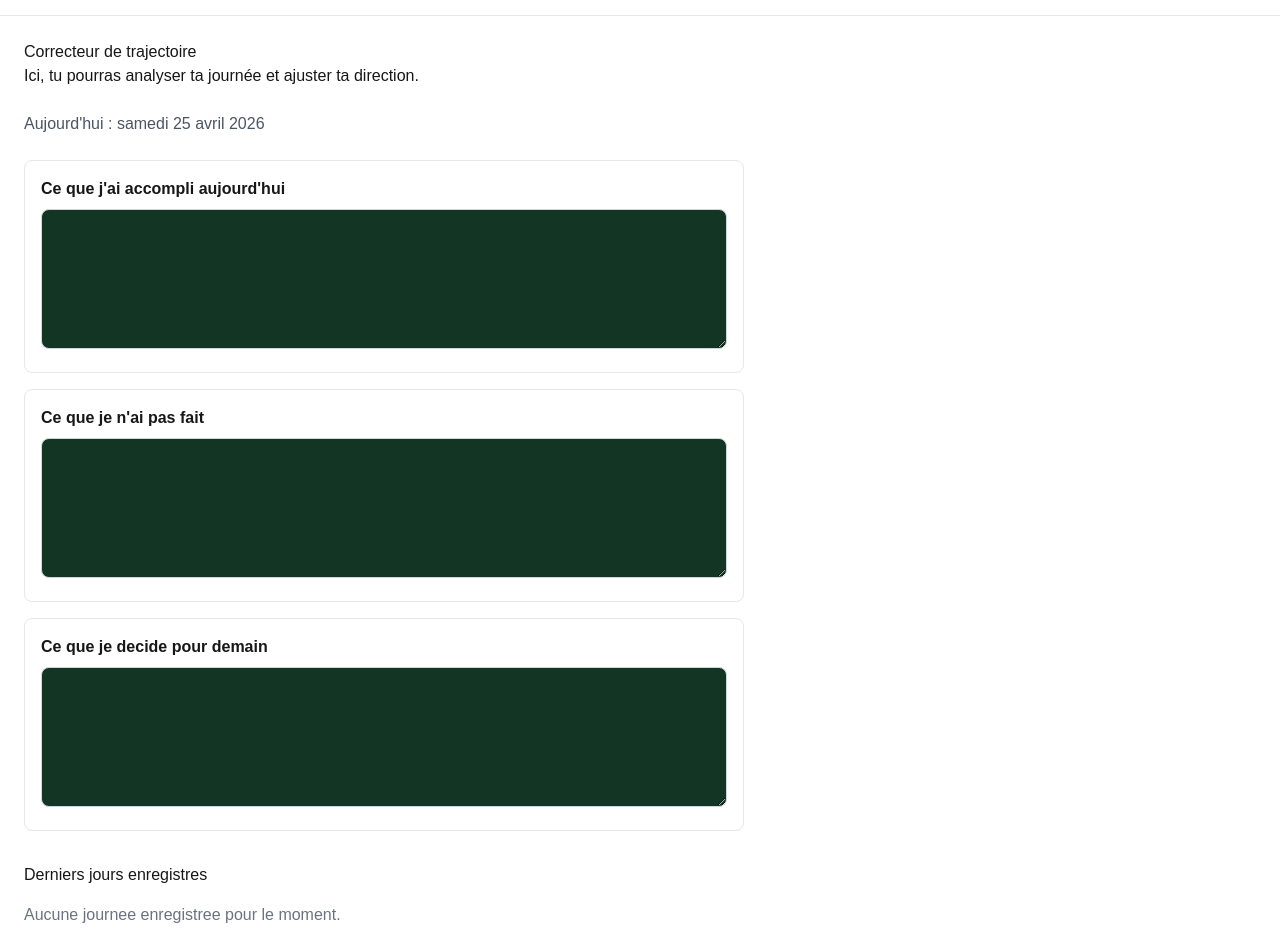
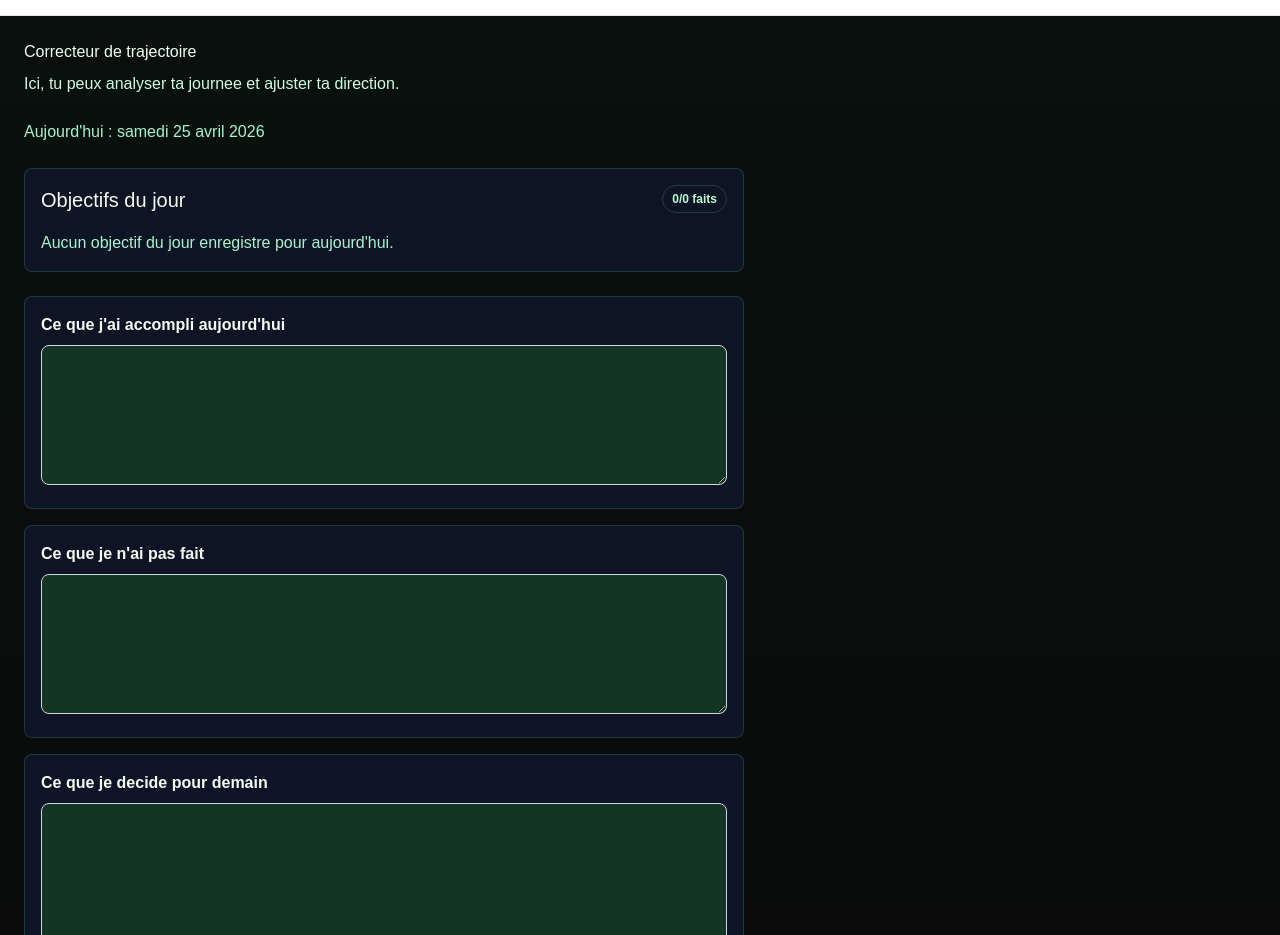
Before and after one commit to Gintaiji/taijilifeplan, a Next.js app: page /trajectoire in a window 1280 px wide. Shown: the part 57-992 px from the top of the page. Built offline with nearby package versions, Linux system fonts and the light colour scheme.

Commit message:
Ajout des objectifs du jour dans le correcteur de trajectoire

```diff
--- a/app/components/TrajectoryReview.tsx
+++ b/app/components/TrajectoryReview.tsx
@@ -1,9 +1,10 @@
 "use client";
 
-import { useEffect, useMemo, useState, useSyncExternalStore } from "react";
-import { getStorage, setStorage } from "../utils/storage";
+import { useEffect, useMemo, useState } from "react";
+import { getStorage, setStorage, STORAGE_KEYS } from "../utils/storage";
 
-const STORAGE_KEY = "taiji-life-plan-trajectory";
+const TRAJECTORY_STORAGE_KEY = STORAGE_KEYS.trajectory;
+const DAILY_OBJECTIVES_STORAGE_KEY = STORAGE_KEYS.dailyObjectives;
 
 const sectionStyle = {
   marginTop: "24px",
@@ -12,7 +13,90 @@ const sectionStyle = {
 
 const dateStyle = {
   margin: "8px 0 0 0",
-  color: "#4b5563",
+  color: "var(--dashboard-text-muted)",
+};
+
+const objectivesSectionStyle = {
+  marginTop: "24px",
+  border: "1px solid rgba(134, 239, 172, 0.16)",
+  borderRadius: "8px",
+  padding: "16px",
+  backgroundColor: "rgba(15, 23, 42, 0.86)",
+};
+
+const objectivesHeaderStyle = {
+  display: "flex",
+  justifyContent: "space-between",
+  alignItems: "flex-start",
+  gap: "12px",
+  flexWrap: "wrap" as const,
+};
+
+const objectivesTitleStyle = {
+  margin: 0,
+  color: "var(--dashboard-text-primary)",
+  fontSize: "20px",
+};
+
+const objectiveCounterStyle = {
+  width: "fit-content",
+  padding: "4px 9px",
+  border: "1px solid rgba(134, 239, 172, 0.18)",
+  borderRadius: "999px",
+  color: "var(--dashboard-text-accent)",
+  fontSize: "12px",
+  fontWeight: 700,
+};
+
+const objectivesListStyle = {
+  listStyle: "none",
+  padding: 0,
+  margin: "16px 0 0 0",
+  display: "grid",
+  gap: "12px",
+};
+
+const objectiveItemStyle = {
+  display: "grid",
+  gridTemplateColumns: "80px minmax(0, 1fr) auto",
+  gap: "12px",
+  alignItems: "center",
+  border: "1px solid rgba(134, 239, 172, 0.12)",
+  borderRadius: "8px",
+  padding: "12px",
+  backgroundColor: "rgba(19, 39, 29, 0.72)",
+};
+
+const objectiveCompletedItemStyle = {
+  ...objectiveItemStyle,
+  backgroundColor: "rgba(18, 34, 25, 0.92)",
+};
+
+const objectiveTimeStyle = {
+  color: "var(--dashboard-text-muted)",
+  fontWeight: 700,
+};
+
+const objectiveTextStyle = {
+  color: "var(--dashboard-text-primary)",
+  fontWeight: 700,
+  lineHeight: 1.4,
+};
+
+const objectiveCompletedTextStyle = {
+  ...objectiveTextStyle,
+  color: "var(--dashboard-text-muted)",
+  textDecoration: "line-through",
+};
+
+const objectiveStatusStyle = {
+  width: "fit-content",
+  padding: "4px 9px",
+  border: "1px solid rgba(134, 239, 172, 0.18)",
+  borderRadius: "999px",
+  color: "var(--dashboard-text-accent)",
+  fontSize: "12px",
+  fontWeight: 700,
 };
 
 const formStyle = {
@@ -22,15 +106,17 @@ const formStyle = {
 };
 
 const fieldStyle = {
-  border: "1px solid #e5e7eb",
+  border: "1px solid rgba(134, 239, 172, 0.16)",
   borderRadius: "8px",
   padding: "16px",
+  backgroundColor: "rgba(15, 23, 42, 0.86)",
 };
 
 const labelStyle = {
   display: "block",
   fontWeight: 600,
   marginBottom: "8px",
+  color: "var(--dashboard-text-primary)",
 };
 
 const textareaStyle = {
@@ -45,6 +131,7 @@ const textareaStyle = {
 
 const historySectionStyle = {
   marginTop: "32px",
+  color: "var(--dashboard-text-primary)",
 };
 
 const historyListStyle = {
@@ -71,7 +158,7 @@ const activeHistoryButtonStyle = {
 
 const emptyTextStyle = {
   marginTop: "16px",
-  color: "#6b7280",
+  color: "var(--dashboard-text-muted)",
 };
 
 const consultationTitleStyle = {
@@ -79,12 +166,13 @@ const consultationTitleStyle = {
 };
 
 const consultationBoxStyle = {
-  border: "1px solid #e5e7eb",
+  border: "1px solid rgba(134, 239, 172, 0.16)",
   borderRadius: "8px",
   padding: "16px",
   marginTop: "16px",
   display: "grid",
   gap: "16px",
+  backgroundColor: "rgba(15, 23, 42, 0.86)",
 };
 
 const consultationTextStyle = {
@@ -100,6 +188,20 @@ type TrajectoryState = {
 
 type TrajectoryEntries = Record<string, TrajectoryState>;
 
+type DailyObjective = {
+  id: number;
+  label: string;
+  time: string;
+  completed: boolean;
+};
+
+type SavedDailyObjectives = {
+  date: string;
+  priorities: DailyObjective[];
+};
+
+type DailyObjectivesByDate = Record<string, DailyObjective[]>;
+
 function getInitialTrajectoryState(): TrajectoryState {
   return {
     accomplishedToday: "",
@@ -109,7 +211,12 @@ function getInitialTrajectoryState(): TrajectoryState {
 }
 
 function getTodayKey() {
-  return new Date().toISOString().slice(0, 10);
+  const today = new Date();
+  const year = today.getFullYear();
+  const month = String(today.getMonth() + 1).padStart(2, "0");
+  const day = String(today.getDate()).padStart(2, "0");
+
+  return `${year}-${month}-${day}`;
 }
 
 function isTrajectoryEmpty(trajectory: TrajectoryState) {
@@ -153,7 +260,10 @@ function formatDate(dateKey: string) {
 }
 
 function getEntriesFromLocalStorage(todayKey: string): TrajectoryEntries {
-  const savedTrajectory = getStorage<unknown | null>(STORAGE_KEY, null);
+  const savedTrajectory = getStorage<unknown | null>(
+    TRAJECTORY_STORAGE_KEY,
+    null,
+  );
 
   if (savedTrajectory === null) {
     return {};
@@ -191,31 +301,120 @@ function getEntriesFromLocalStorage(todayKey: string): TrajectoryEntries {
   return cleanedEntries;
 }
 
+function normalizeDailyObjectives(
+  savedObjectives: unknown,
+): SavedDailyObjectives | null {
+  if (typeof savedObjectives !== "object" || savedObjectives === null) {
+    return null;
+  }
+
+  if (!("date" in savedObjectives) || !("priorities" in savedObjectives)) {
+    return null;
+  }
+
+  if (
+    typeof savedObjectives.date !== "string" ||
+    !Array.isArray(savedObjectives.priorities)
+  ) {
+    return null;
+  }
+
+  return {
+    date: savedObjectives.date,
+    priorities: normalizeDailyObjectivesList(savedObjectives.priorities),
+  };
+}
+
+function normalizeDailyObjectivesList(savedObjectives: unknown): DailyObjective[] {
+  if (!Array.isArray(savedObjectives)) {
+    return [];
+  }
+
+  return savedObjectives
+    .flatMap((objective) => {
+      if (
+        typeof objective !== "object" ||
+        objective === null ||
+        !("id" in objective) ||
+        !("label" in objective) ||
+        !("completed" in objective)
+      ) {
+        return [];
+      }
+
+      if (
+        typeof objective.id !== "number" ||
+        typeof objective.label !== "string" ||
+        typeof objective.completed !== "boolean"
+      ) {
+        return [];
+      }
+
+      return [
+        {
+          id: objective.id,
+          label: objective.label,
+          time:
+            "time" in objective && typeof objective.time === "string"
+              ? objective.time
+              : "",
+          completed: objective.completed,
+        },
+      ];
+    })
+    .slice(0, 3);
+}
+
+function normalizeDailyObjectivesByDate(
+  savedObjectives: unknown,
+): DailyObjectivesByDate {
+  const oldSavedObjectives = normalizeDailyObjectives(savedObjectives);
+
+  if (oldSavedObjectives) {
+    return {
+      [oldSavedObjectives.date]: oldSavedObjectives.priorities,
+    };
+  }
+
+  if (typeof savedObjectives !== "object" || savedObjectives === null) {
+    return {};
+  }
+
+  const objectivesByDate: DailyObjectivesByDate = {};
+
+  for (const [dateKey, objectives] of Object.entries(savedObjectives)) {
+    const cleanedObjectives = normalizeDailyObjectivesList(objectives);
+
+    if (cleanedObjectives.length > 0) {
+      objectivesByDate[dateKey] = cleanedObjectives;
+    }
+  }
+
+  return objectivesByDate;
+}
+
+function getTodayObjectivesFromLocalStorage(todayKey: string): DailyObjective[] {
+  const savedObjectives = getStorage<unknown>(
+    DAILY_OBJECTIVES_STORAGE_KEY,
+    {},
+  );
+  const objectivesByDate = normalizeDailyObjectivesByDate(savedObjectives);
+
+  return objectivesByDate[todayKey] ?? [];
+}
+
 export default function TrajectoryReview() {
   const todayKey = useMemo(() => getTodayKey(), []);
   const today = useMemo(() => formatDate(todayKey), [todayKey]);
-  const isClient = useSyncExternalStore(
-    () => () => {},
-    () => true,
-    () => false,
-  );
-  const [entries, setEntries] = useState<TrajectoryEntries>(() => {
-    if (typeof window === "undefined") {
-      return {};
-    }
-
-    return getEntriesFromLocalStorage(todayKey);
-  });
-  const [selectedDate, setSelectedDate] = useState(() => {
-    if (typeof window === "undefined") {
-      return todayKey;
-    }
-
-    const savedEntries = getEntriesFromLocalStorage(todayKey);
-    return Object.keys(savedEntries).sort((a, b) => b.localeCompare(a))[0] ?? todayKey;
-  });
+  const [entries, setEntries] = useState<TrajectoryEntries>({});
+  const [dailyObjectives, setDailyObjectives] = useState<DailyObjective[]>([]);
+  const [selectedDate, setSelectedDate] = useState(todayKey);
+  const [isStorageLoaded, setIsStorageLoaded] = useState(false);
 
   const todayEntry = entries[todayKey] ?? getInitialTrajectoryState();
+  const completedObjectivesCount = dailyObjectives.filter(
+    (objective) => objective.completed,
+  ).length;
 
   const savedDates = Object.keys(entries).sort((a, b) => b.localeCompare(a));
   const consultationDate = savedDates.includes(selectedDate)
@@ -224,12 +423,24 @@ export default function TrajectoryReview() {
   const consultationEntry = entries[consultationDate] ?? getInitialTrajectoryState();
 
   useEffect(() => {
-    if (!isClient) {
+    const savedEntries = getEntriesFromLocalStorage(todayKey);
+    const latestSavedDate =
+      Object.keys(savedEntries).sort((a, b) => b.localeCompare(a))[0] ??
+      todayKey;
+
+    setEntries(savedEntries);
+    setSelectedDate(latestSavedDate);
+    setDailyObjectives(getTodayObjectivesFromLocalStorage(todayKey));
+    setIsStorageLoaded(true);
+  }, [todayKey]);
+
+  useEffect(() => {
+    if (!isStorageLoaded) {
       return;
     }
 
-    setStorage(STORAGE_KEY, entries);
-  }, [entries, isClient]);
+    setStorage(TRAJECTORY_STORAGE_KEY, entries);
+  }, [entries, isStorageLoaded]);
 
   function handleFieldChange(fieldName: keyof TrajectoryState, value: string) {
     setEntries((currentEntries) => {
@@ -256,6 +467,54 @@ export default function TrajectoryReview() {
   return (
     <section style={sectionStyle}>
       <p style={dateStyle}>Aujourd&apos;hui : {today}</p>
+
+      <section style={objectivesSectionStyle}>
+        <div style={objectivesHeaderStyle}>
+          <h2 style={objectivesTitleStyle}>Objectifs du jour</h2>
+          {isStorageLoaded ? (
+            <span style={objectiveCounterStyle}>
+              {completedObjectivesCount}/{dailyObjectives.length} faits
+            </span>
+          ) : null}
+        </div>
+
+        {!isStorageLoaded ? (
+          <p style={emptyTextStyle}>Chargement des objectifs du jour...</p>
+        ) : dailyObjectives.length === 0 ? (
+          <p style={emptyTextStyle}>
+            Aucun objectif du jour enregistre pour aujourd&apos;hui.
+          </p>
+        ) : (
+          <ul style={objectivesListStyle}>
+            {dailyObjectives.map((objective) => (
+              <li
+                key={objective.id}
+                style={
+                  objective.completed
+                    ? objectiveCompletedItemStyle
+                    : objectiveItemStyle
+                }
+              >
+                <span style={objectiveTimeStyle}>
+                  {objective.time || "Sans heure"}
+                </span>
+                <span
+                  style={
+                    objective.completed
+                      ? objectiveCompletedTextStyle
+                      : objectiveTextStyle
+                  }
+                >
+                  {objective.label}
+                </span>
+                <span style={objectiveStatusStyle}>
+                  {objective.completed ? "Fait" : "Non fait"}
+                </span>
+              </li>
+            ))}
+          </ul>
+        )}
+      </section>
 
       <div style={formStyle}>
         <div style={fieldStyle}>
@@ -302,7 +561,7 @@ export default function TrajectoryReview() {
       <section style={historySectionStyle}>
         <h2>Derniers jours enregistres</h2>
 
-        {!isClient ? (
+        {!isStorageLoaded ? (
           <p style={emptyTextStyle}>Chargement des jours enregistres...</p>
         ) : savedDates.length === 0 ? (
           <p style={emptyTextStyle}>Aucune journee enregistree pour le moment.</p>
@@ -331,7 +590,7 @@ export default function TrajectoryReview() {
           </ul>
         )}
 
-        {isClient && savedDates.length > 0 && (
+        {isStorageLoaded && savedDates.length > 0 && (
           <>
             <h3 style={consultationTitleStyle}>Consultation du {formatDate(consultationDate)}</h3>
 
--- a/app/trajectoire/page.tsx
+++ b/app/trajectoire/page.tsx
@@ -1,10 +1,24 @@
 import TrajectoryReview from "../components/TrajectoryReview";
+
+const pageStyle = {
+  minHeight: "100vh",
+  padding: "24px",
+  background: "linear-gradient(180deg, #08110d 0%, #0a0a0a 100%)",
+  color: "var(--dashboard-text-primary)",
+};
+
+const introStyle = {
+  marginTop: "8px",
+  color: "var(--dashboard-text-secondary)",
+};
 
 export default function TrajectoirePage() {
   return (
-    <main style={{ padding: "24px" }}>
+    <main style={pageStyle}>
       <h1>Correcteur de trajectoire</h1>
-      <p>Ici, tu pourras analyser ta journée et ajuster ta direction.</p>
+      <p style={introStyle}>
+        Ici, tu peux analyser ta journee et ajuster ta direction.
+      </p>
       <TrajectoryReview />
     </main>
   );
```
